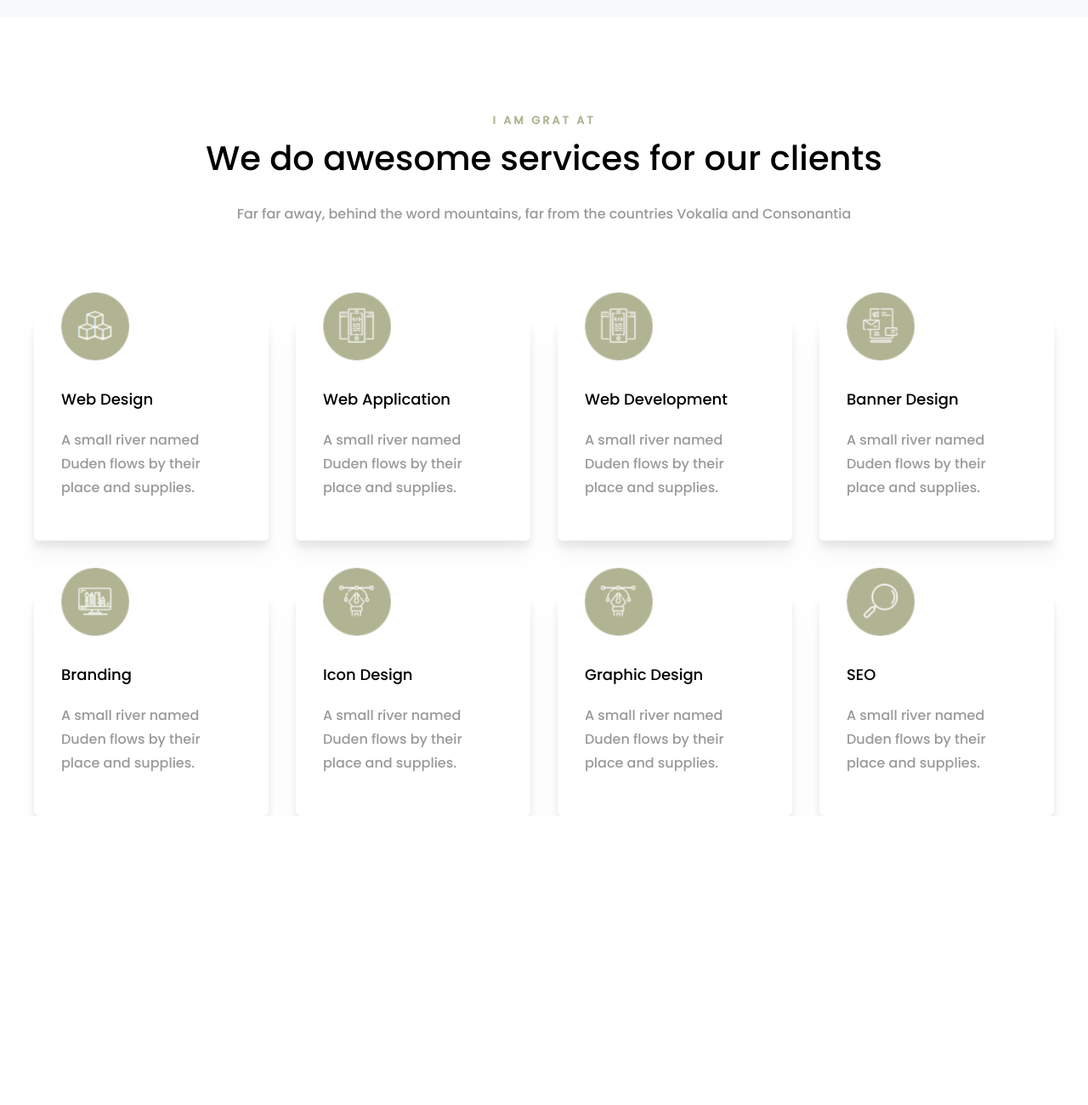
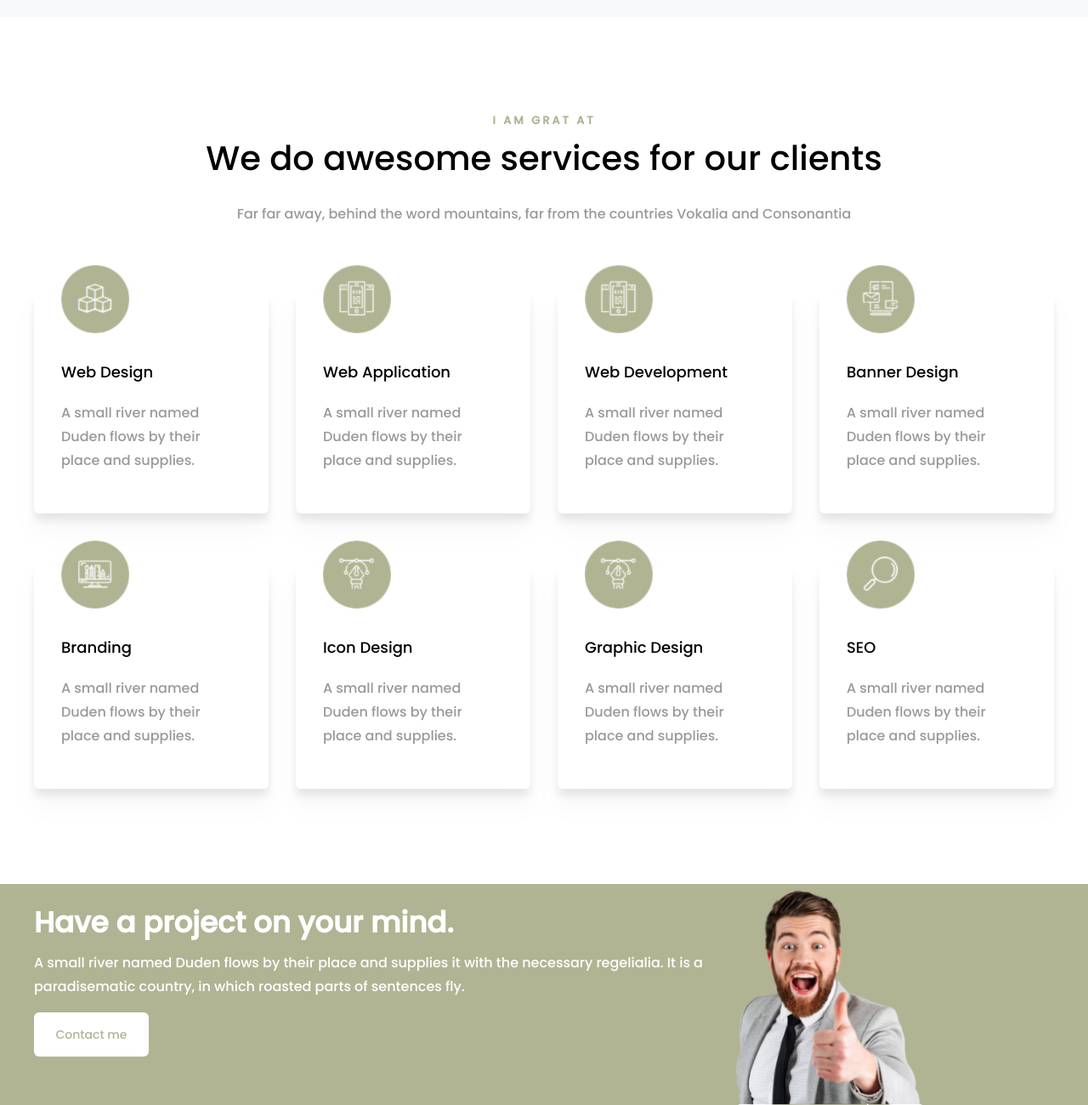
Before and after one commit to Nomishka/Tailwind2, a website: page index.html in a window 1280 px wide. Shown: the part 2976-4276 px from the top of the page at 85% size. Before the commit the page ends 3936 px from the top, so only its background shows below. Drawn offline with Linux system fonts and the light colour scheme.

Commit message:
Created 5th section

```diff
--- a/index.html
+++ b/index.html
@@ -276,8 +276,8 @@
             </div>
         </div>
         <div class="font-poppins bg-white">
-            <div class="container mx-auto sm:px-10 px-4">
-                <div class="flex flex-col gap-1 items-center text-center py-28">
+            <div class="container mx-auto sm:px-10 px-4 py-28">
+                <div class="flex flex-col gap-1 items-center text-center mb-20">
                     <div class="text-[13px] text-[#B1B493] font-bold tracking-[3px]">I AM GRAT AT</div>
                     <div class="text-[40px]">We do awesome services for our clients</div>
                     <p class="text-base text-[#999999] mt-5">Far far away, behind the word mountains, far from the countries Vokalia and Consonantia</p>
@@ -371,8 +371,20 @@
                             </div>
                         </div>
                     </div>
-
-
+                </div>
+            </div>
+        </div>
+        <div class="bg-[#B1B493]">
+            <div class="container mx-auto flex flex-wrap font-poppins sm:px-10 px-4">
+                <div class="flex flex-col w-2/3 mt-5">
+                    <div class="text-[34px] text-white font-bold">Have a project on your mind.</div>
+                    <p class="text-base text-white mt-2 leading-7">A small river named Duden flows by their place and supplies it with the necessary regelialia. It is a paradisematic country, in which roasted parts of sentences fly.</p>
+                    <a href="/">
+                        <div class="text-sm rounded-md mt-4 py-4 bg-white text-[#B1B394] w-[135px] text-center">Contact me</div>
+                    </a>
+                </div>
+                <div class="h-[260px] w-[260px] max-[768px]:h-[400px] max-[768px]:w-[450px]">
+                    <img class="h-full w-full" src="images/section05.png" alt="section05_icon">
                 </div>
             </div>
         </div>
```
Also changed, not shown: dist/output.css, images/section05.png (added).
